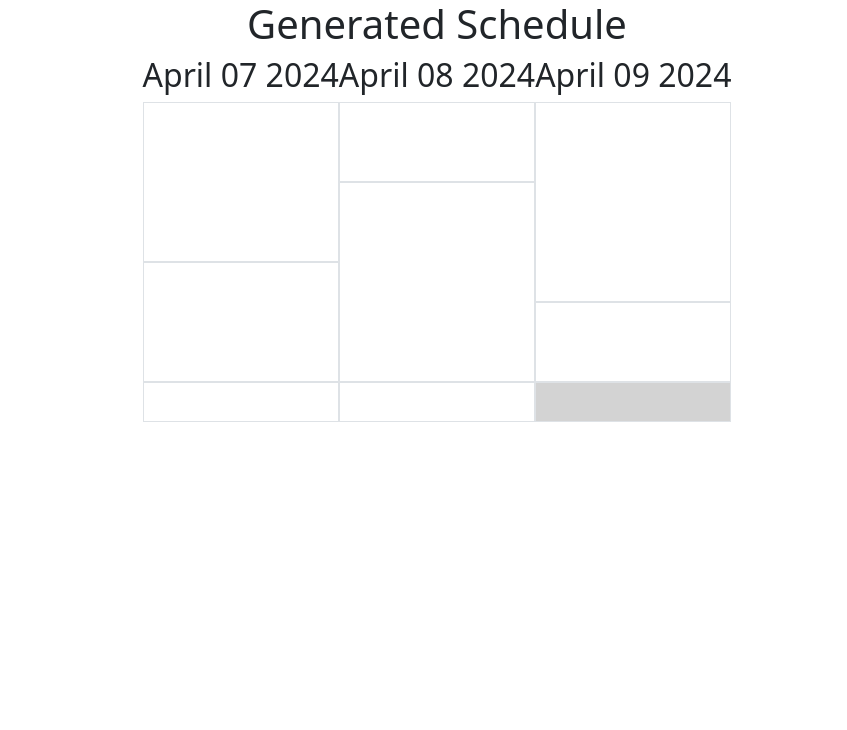
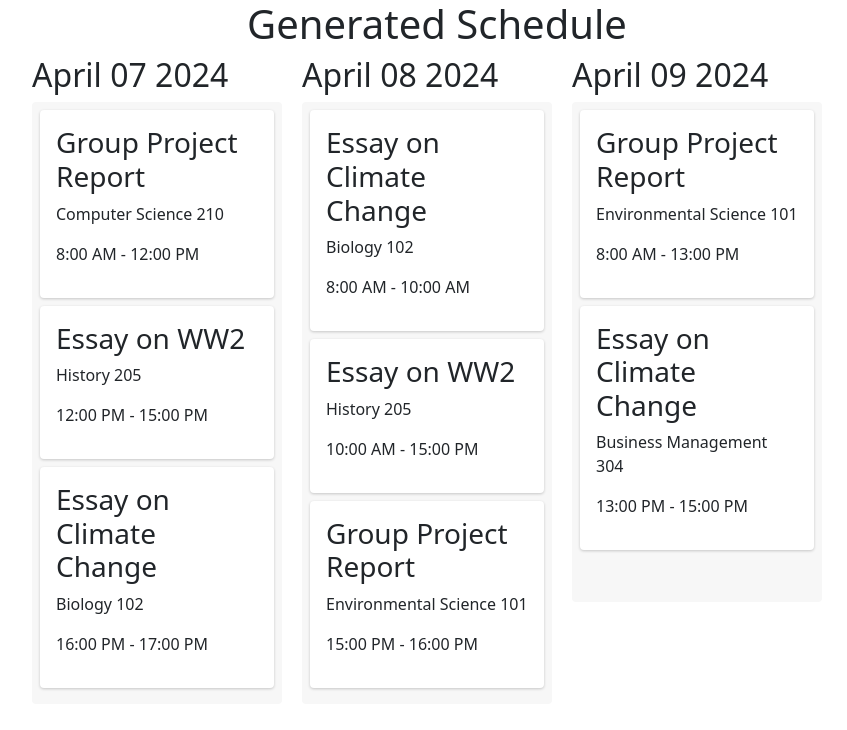
Before and after one commit to oscarzhang228/EducateHacks2024, a React (Vite) app: page /schedule in a window 1280 px wide. Shown: the top 730 px of the page, without its empty margins (203-1050 px from the left). Built offline with nearby package versions, Linux system fonts and the light colour scheme.

Commit message:
Added a loading page

```diff
--- a/package.json
+++ b/package.json
@@ -21,9 +21,11 @@
     "mongodb": "^6.5.0",
     "openai": "^4.33.0",
     "react": "^18.2.0",
+    "react-beautiful-dnd": "^13.1.1",
     "react-bootstrap": "^2.10.2",
     "react-dom": "^18.2.0",
     "react-router-dom": "^6.22.3",
+    "styled-components": "^6.1.8",
     "yarn": "^1.22.22"
   },
   "devDependencies": {
--- a/src/App.jsx
+++ b/src/App.jsx
@@ -5,6 +5,7 @@ import LoginPage from "./LoginPage";
 import TestApi from "./TestApi.jsx";
 import PlannerForm from "./PlannerForm.jsx";
 import ScheduleView from "./ScheduleView.jsx";
+import Loading from "./Loading.jsx";
 
 // Example Data from LMS
 // {
@@ -29,6 +30,7 @@ function App() {
         <Route path="/" element={<LoginPage />} />
         <Route path="/planner" element={<PlannerForm />} />
         <Route path="/schedule" element={<ScheduleView />}></Route>
+        <Route path ="/loading" element={<Loading/>}></Route>
         <Route path="/testing" element={<TestApi />} />
       </Routes>
     </Router>
--- /dev/null
+++ b/src/Loading.jsx
@@ -0,0 +1,24 @@
+import React, { useEffect } from 'react';
+import { useNavigate } from 'react-router-dom';
+
+function LoadingPage() {
+  const navigate = useNavigate();
+
+  useEffect(() => {
+    const timer = setTimeout(() => {
+      navigate('/schedule');
+    }, 10000);
+
+    return () => clearTimeout(timer); // This will clear the timer when the component unmounts.
+  }, [navigate]);
+
+  return (
+    <div style={{ display: 'flex', justifyContent: 'center', alignItems: 'center', height: '100vh' }}>
+      <h1>Generating Your Perfect Schedule...</h1>
+      {/* You can add more loading indicators here */}
+    </div>
+  );
+
+}
+
+export default LoadingPage;
--- a/src/PlannerForm.jsx
+++ b/src/PlannerForm.jsx
@@ -2,15 +2,18 @@ import React, { useState } from 'react';
 import Form from 'react-bootstrap/Form';
 import Button from 'react-bootstrap/Button';
 import Container from 'react-bootstrap/Container';
+import { useNavigate } from "react-router-dom";
 
 function PlannerForm() {
   const [studyHours, setStudyHours] = useState('');
   const [studyDays, setStudyDays] = useState('');
   const [gradeWeight, setGradeWeight] = useState('');
   const [importance, setImportance] = useState('');
+  const navigate = useNavigate();
 
   const handleSubmit = (event) => {
     event.preventDefault();
+    navigate('/loading');
     console.log('Form data:', { studyHours, studyDays, gradeWeight, importance });
   };
 
--- a/src/ScheduleView.jsx
+++ b/src/ScheduleView.jsx
@@ -1,103 +1,114 @@
+import React, { useState } from "react";
+import { DragDropContext, Droppable, Draggable } from "react-beautiful-dnd";
 import gptData from "./data/GPT_Data.json";
-const TASK_HEIGHT = 2.5;
+import styled from "styled-components";
 
-export default function ScheduleView() {
-  const scheduleContainerStyle = {
-    display: "grid",
-    gridTemplateColumns: "repeat(3, 1fr)",
+const TASK_HEIGHT = 60; // Adjust this value as needed for task height
+
+const ScheduleView = () => {
+  const [data, setData] = useState(gptData);
+
+  const onDragEnd = (result) => {
+    // dropped outside the list
+    if (!result.destination) {
+      return;
+    }
+
+    const { source, destination } = result;
+
+    // deep copy of your tasks array
+    const newTasks = JSON.parse(JSON.stringify(data));
+
+    // remove the dragged task from source index
+    const [removed] = newTasks[source.droppableId].splice(source.index, 1);
+
+    // insert the dragged task at destination index
+    newTasks[destination.droppableId].splice(destination.index, 0, removed);
+
+    // update state
+    setData(newTasks);
   };
-  return (
-    <section className="d-flex flex-column align-items-center w-100">
-      <h1>Generated Schedule</h1>
-      <section style={scheduleContainerStyle}>
-        {gptData.map((tasks, index) => {
-          return <Day key={index} tasks={tasks} />;
-        })}
-      </section>
-    </section>
-  );
-}
 
-const Day = ({ tasks }) => {
-  console.log(tasks);
-  const processedTasks = processTimes(tasks.study_schedule);
 
   return (
-    <section>
-      <h2>{tasks.day}</h2>
-      <section>
-        {processedTasks.map((task, index) => {
-          if (task.type === "task") {
-            return <Task key={index} task={task.task} />;
-          } else {
-            return <Filler key={index} height={task.height} />;
-          }
-        })}
-      </section>
-    </section>
+    <DragDropContext onDragEnd={onDragEnd}>
+      <ScheduleContainer>
+        <h1>Generated Schedule</h1>
+        <DayContainer>
+          {data.map((day, index) => (
+            <Day key={index} day={day} dayIndex={index} />
+          ))}
+        </DayContainer>
+      </ScheduleContainer>
+    </DragDropContext>
   );
 };
 
-/**
- * This function will take in an array of tasks and return an array of those tasks plus filler elements with the correct width to fill in the gaps between tasks. This will allow us to display the tasks in a schedule view with the correct spacing between them. Times start at 8am and end at 8pm, with each hour represented by a 1rem tall element. The tasks will be displayed in the correct position based on their start and end times.
- * @param {Object[]} tasks
- * @returns {Object[]} processedTasks
- */
-const processTimes = (tasks) => {
-  let processedTasks = [];
-  let currentHour = 8;
-  console.log(tasks);
-  for (let j = 0; j < tasks.length; j++) {
-    let task = tasks[j];
-    let taskStart = convertTimeToHour(task.start_time);
-    let taskEnd = convertTimeToHour(task.end_time);
-    console.log(taskStart, taskEnd);
-    let fillerHeight = taskStart - currentHour;
-    if (fillerHeight > 0) {
-      processedTasks.push({
-        type: "filler",
-        height: fillerHeight * TASK_HEIGHT,
-      });
-    }
-    processedTasks.push({ type: "task", task: task });
-    currentHour = taskEnd;
-  }
-  const END_HOUR = 16;
-  let fillerHeight = END_HOUR - currentHour;
-  if (fillerHeight > 0) {
-    processedTasks.push({ type: "filler", height: fillerHeight * TASK_HEIGHT });
-  }
-
-  return processedTasks;
+const Day = ({ day, dayIndex }) => {
+  return (
+    <DayColumn>
+      <h2>{day.day}</h2>
+      <Droppable droppableId={String(dayIndex)}>
+        {(provided) => (
+          <TaskList ref={provided.innerRef} {...provided.droppableProps}>
+            {day.study_schedule.map((task, index) => (
+              <Task key={index} task={task} index={index} dayIndex={dayIndex} />
+            ))}
+            {provided.placeholder}
+          </TaskList>
+        )}
+      </Droppable>
+    </DayColumn>
+  );
 };
 
-const convertTimeToHour = (time) => {
-  console.log(time);
-  const [hour, minutePeriod] = time.split(":");
-  const [minute, period] = minutePeriod.split(" ");
-  let convertedHour = parseInt(hour);
-  if (period === "PM" && convertedHour !== 12) {
-    convertedHour += 12;
-  } else if (period === "AM" && convertedHour === 12) {
-    convertedHour = 0;
-  }
-  return convertedHour + parseInt(minute) / 60;
+const Task = ({ task, index, dayIndex }) => {
+  return (
+    <Draggable draggableId={`task-${dayIndex}-${index}-${task.assignment_name}`} index={index}>
+  {(provided) => (
+    <TaskContainer
+      ref={provided.innerRef}
+      {...provided.draggableProps}
+      {...provided.dragHandleProps}
+    >
+      <h3>{task.assignment_name}</h3>
+      <p>{task.class}</p>
+      <p>{task.start_time} - {task.end_time}</p>
+    </TaskContainer>
+  )}
+  </Draggable>
+  );
 };
 
-const Task = ({ task }) => {
-  let taskStart = convertTimeToHour(task.start_time);
-  let taskEnd = convertTimeToHour(task.end_time);
-  const taskStyle = {
-    height: (taskEnd - taskStart) * TASK_HEIGHT + "rem",
-  };
-  console.log(task, taskStyle);
-  return <section style={taskStyle} className="border"></section>;
-};
+// Styled components
+const ScheduleContainer = styled.section`
+  display: flex;
+  flex-direction: column;
+  align-items: center;
+`;
 
-const Filler = ({ height }) => {
-  const fillerStyle = {
-    height: height + "rem",
-    backgroundColor: "lightgray",
-  };
-  return <section style={fillerStyle} className="border"></section>;
-};
+const DayContainer = styled.div`
+  display: flex;
+`;
+
+const DayColumn = styled.div`
+  margin-right: 20px;
+`;
+
+const TaskList = styled.div`
+  padding: 8px;
+  width: 250px;
+  min-height: 500px;
+  background-color: #f7f7f7;
+  border-radius: 4px;
+`;
+
+const TaskContainer = styled.div`
+  padding: 16px;
+  margin-bottom: 8px;
+  background-color: white;
+  border-radius: 4px;
+  box-shadow: 0 1px 3px rgba(0, 0, 0, 0.2);
+`;
+
+export default ScheduleView;
--- a/src/data/GPT_Data.json
+++ b/src/data/GPT_Data.json
@@ -9,16 +9,16 @@
         "end_time": "12:00 PM"
       },
       {
-        "assignment_name": "Essay on Climate Change",
+        "assignment_name": "Essay on WW2",
         "class": "History 205",
         "start_time": "12:00 PM",
-        "end_time": "3:00 PM"
+        "end_time": "15:00 PM"
       },
       {
         "assignment_name": "Essay on Climate Change",
         "class": "Biology 102",
-        "start_time": "3:00 PM",
-        "end_time": "4:00 PM"
+        "start_time": "16:00 PM",
+        "end_time": "17:00 PM"
       }
     ]
   },
@@ -32,16 +32,16 @@
         "end_time": "10:00 AM"
       },
       {
-        "assignment_name": "Final Project Presentation",
+        "assignment_name": "Essay on WW2",
         "class": "History 205",
         "start_time": "10:00 AM",
-        "end_time": "3:00 PM"
+        "end_time": "15:00 PM"
       },
       {
         "assignment_name": "Group Project Report",
         "class": "Environmental Science 101",
-        "start_time": "3:00 PM",
-        "end_time": "4:00 PM"
+        "start_time": "15:00 PM",
+        "end_time": "16:00 PM"
       }
     ]
   },
@@ -52,13 +52,13 @@
         "assignment_name": "Group Project Report",
         "class": "Environmental Science 101",
         "start_time": "8:00 AM",
-        "end_time": "1:00 PM"
+        "end_time": "13:00 PM"
       },
       {
         "assignment_name": "Essay on Climate Change",
         "class": "Business Management 304",
-        "start_time": "1:00 PM",
-        "end_time": "3:00 PM"
+        "start_time": "13:00 PM",
+        "end_time": "15:00 PM"
       }
     ]
   }
```
Also changed, not shown: 1 other file (tests, documents, lock files or other folders).
